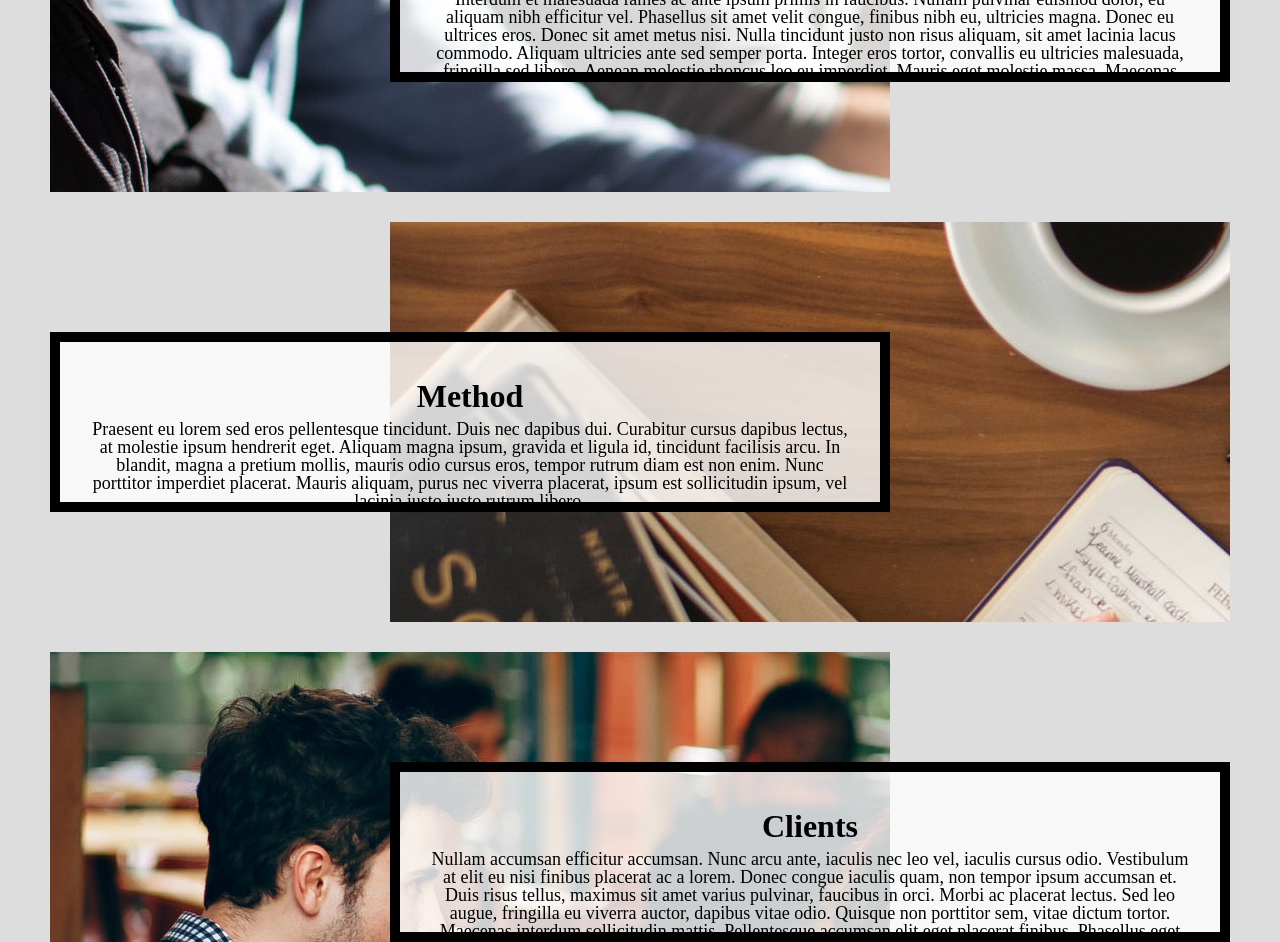
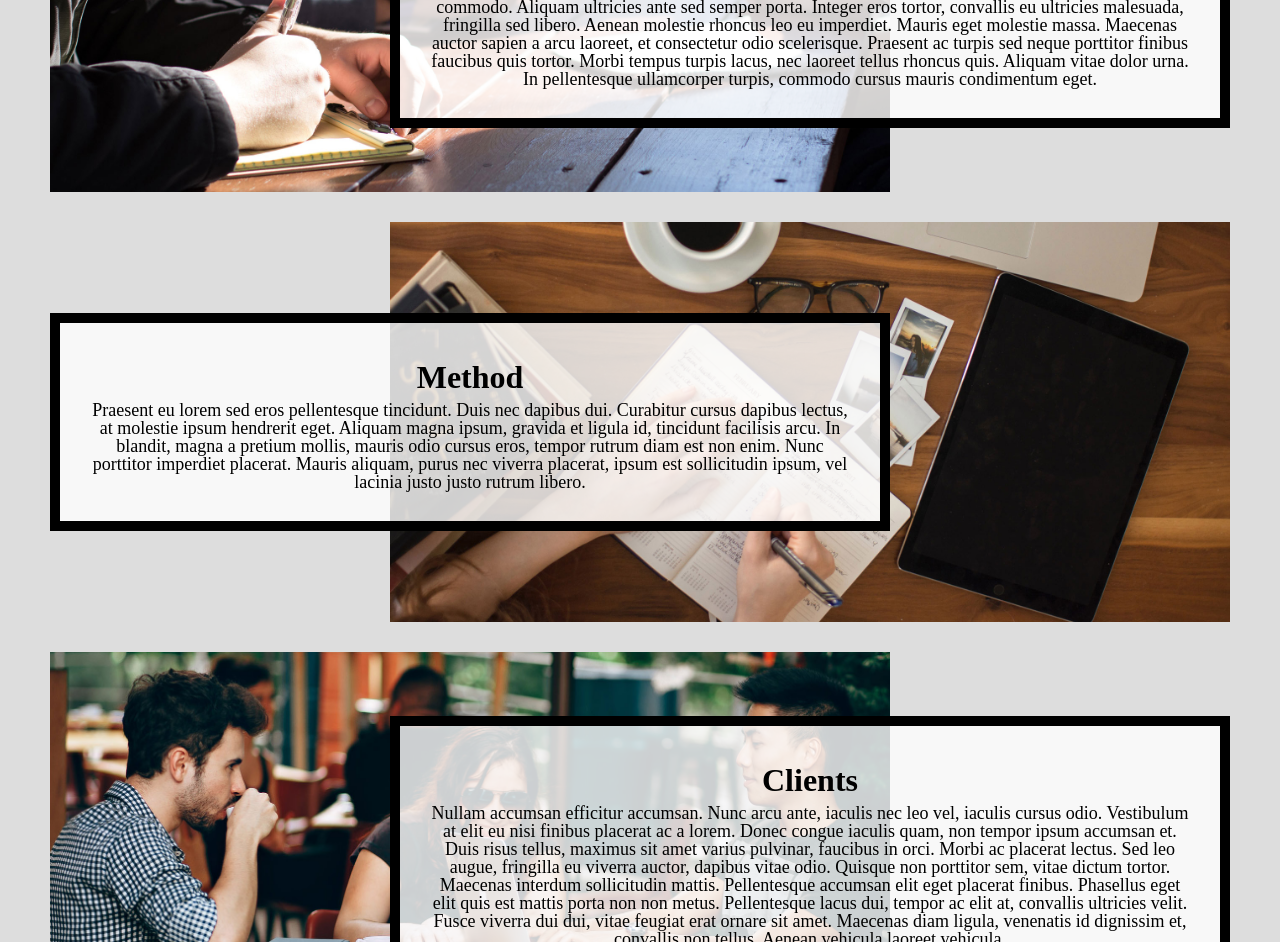
Before and after one commit to yuanwuOo/homework3, a plain HTML site: page index.html in a window 1280 px wide. Shown: the part 756-1698 px from the top of the page. Drawn offline with Linux system fonts and the light colour scheme.

Commit message:
Update styles.css

```diff
--- a/css/styles.css
+++ b/css/styles.css
@@ -130,9 +130,9 @@ header p{
   grid-column: 2/3;
 }
 
-/* img {
+img {
   width: 100%;
-} */
+}
 
 .about-image, .method-image, .clients-image, .contact-image{
    grid-column: 1 / span 3;
@@ -163,7 +163,7 @@ header p{
   position: relative;
   margin: auto;
   text-align: center;
-  max-height: 25%;
+  max-height: 25vh;
   overflow: scroll;
 }
 
```
